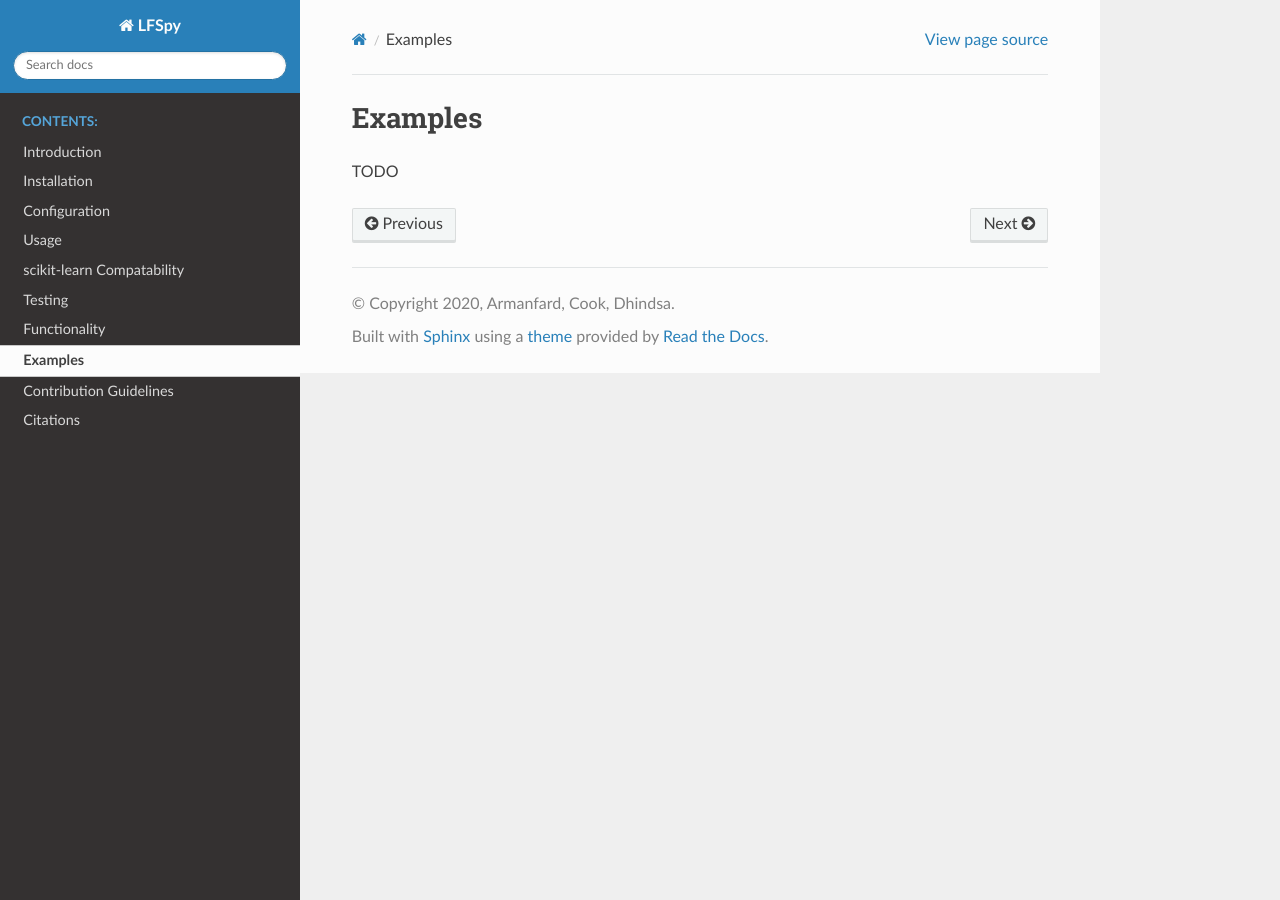
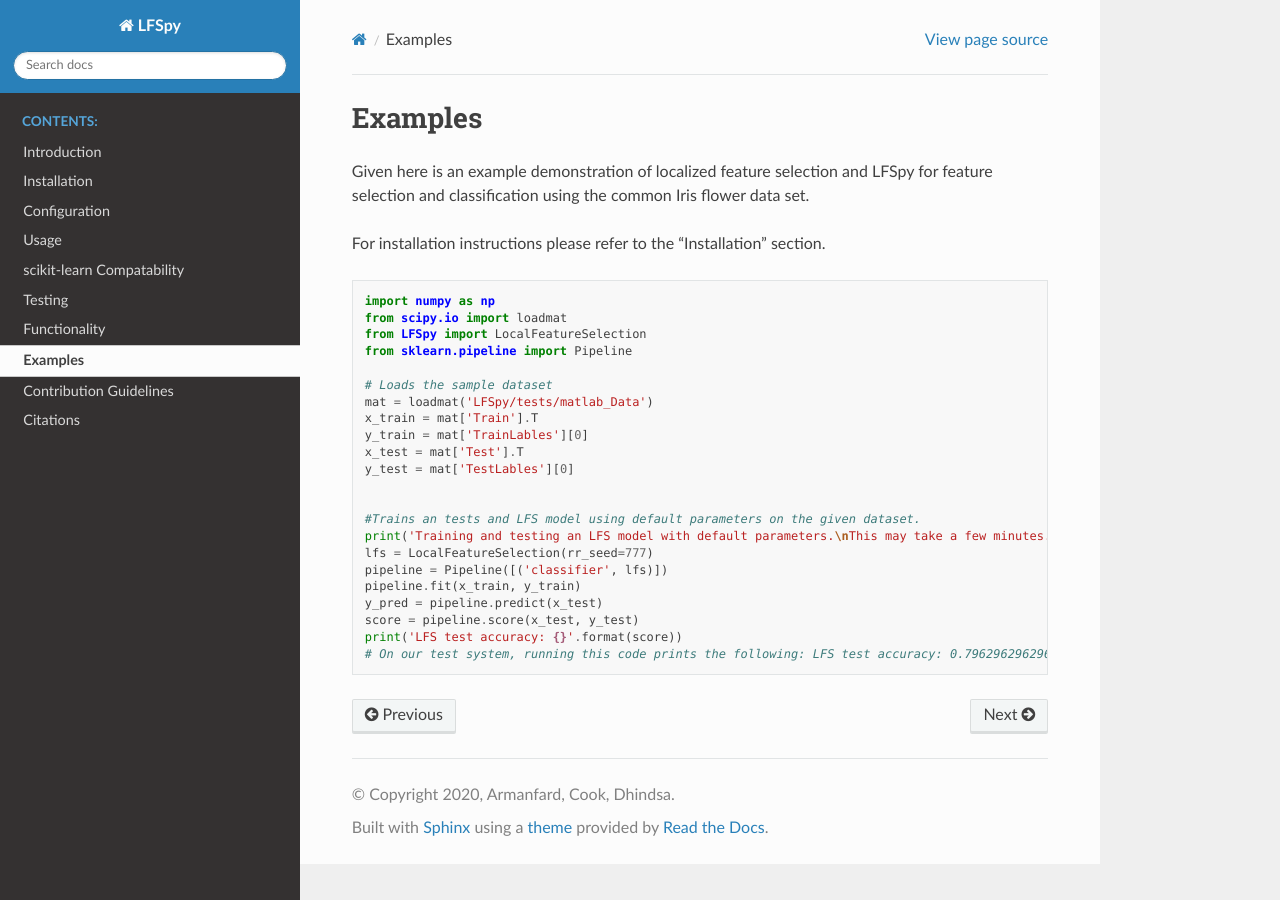
Before and after one commit to McMasterRS/LFSpy, a Sphinx documentation site: the page built from docs/Examples.rst, in a window 1280 px wide. Built offline with Sphinx 7.4.7 and the Read the Docs theme 2.0.0, drawn with Linux system fonts in a browser that asks for light colours.

Commit message:
Added example code

```diff
--- a/docs/Configuration.rst
+++ b/docs/Configuration.rst
@@ -1,7 +1,7 @@
 Configuration
 =================================
 
-The localized feature selection method has a set of user configurable paramaters that can be tweaked to get your desired functionality. For a full description of each parameter refer to the paperslisted in the cirations section. The parameters are:
+The localized feature selection method has a set of user configurable paramaters that can be tweaked to get your desired functionality. For a full description of each parameter refer to the papers listed in the citations section. The parameters are:
 
 * alpha: (default: 19) the maximum number of selected features for each representative point
 
--- a/docs/Examples.rst
+++ b/docs/Examples.rst
@@ -1,3 +1,31 @@
 Examples
 =================================
-TODO
+Given here is an example demonstration of localized feature selection and LFSpy for feature selection and classification using the common Iris flower data set.
+
+For installation instructions please refer to the "Installation" section.
+
+
+::
+
+    import numpy as np
+    from scipy.io import loadmat
+    from LFSpy import LocalFeatureSelection
+    from sklearn.pipeline import Pipeline
+
+    # Loads the sample dataset
+    mat = loadmat('LFSpy/tests/matlab_Data')
+    x_train = mat['Train'].T
+    y_train = mat['TrainLables'][0]
+    x_test = mat['Test'].T
+    y_test = mat['TestLables'][0]
+
+
+    #Trains an tests and LFS model using default parameters on the given dataset.
+    print('Training and testing an LFS model with default parameters.\nThis may take a few minutes...')
+    lfs = LocalFeatureSelection(rr_seed=777)
+    pipeline = Pipeline([('classifier', lfs)])
+    pipeline.fit(x_train, y_train)
+    y_pred = pipeline.predict(x_test)
+    score = pipeline.score(x_test, y_test)
+    print('LFS test accuracy: {}'.format(score))
+    # On our test system, running this code prints the following: LFS test accuracy: 0.7962962962962963
```
Also changed, not shown: 8 other files.
